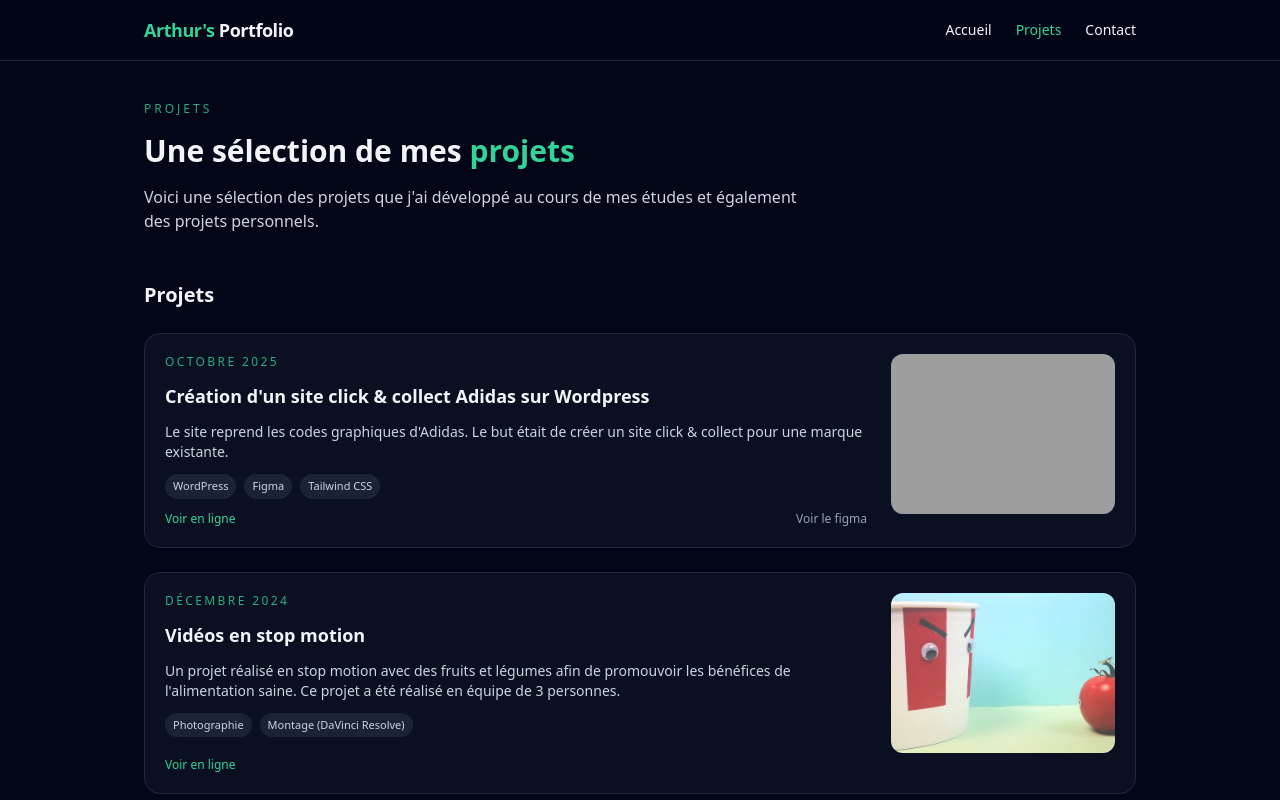
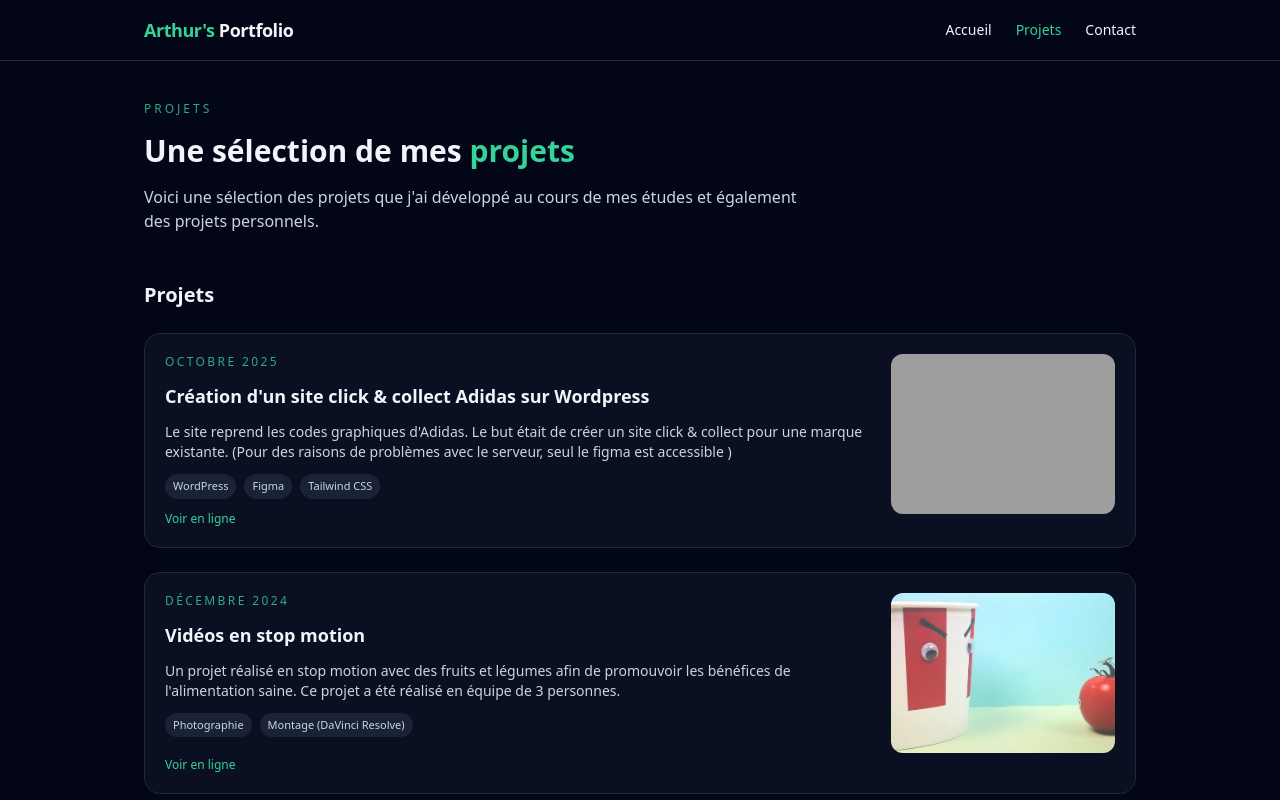
Before and after one commit to ArthurDesmoulins/Portfolio, a website built with Vite: page projects.html in a window 1280 px wide. Shown: the top 800 px of the page. Built offline with nearby package versions, Linux system fonts and the light colour scheme; grey boxes are pictures that could not be loaded.

Commit message:
feat: Update project links and descriptions, making project images clickable and clarifying Figma accessibility due to server issues.

```diff
--- a/projects.html
+++ b/projects.html
@@ -100,7 +100,9 @@
 
               <p class="text-sm text-slate-300">
                 Le site reprend les codes graphiques d'Adidas. Le but était de
-                créer un site click & collect pour une marque existante.
+                créer un site click & collect pour une marque existante. (Pour
+                des raisons de problèmes avec le serveur, seul le figma est
+                accessible )
               </p>
 
               <div class="flex flex-wrap gap-2 text-[11px] text-slate-300">
@@ -117,17 +119,17 @@
 
               <div class="mt-4 flex items-center justify-between text-xs">
                 <a
-                  href="https://sae3.01-arhur-desmoulins.mmidev.fr/"
+                  href="https://www.figma.com/design/fpRI3eIK2bZ8HbxLHRlLe4/Arthur-Desmoulins-%7C-Sa%C3%A93.01?node-id=1-100999&t=VTFPRJ2qvWYJICM1-1"
                   class="text-emerald-400 hover:underline"
                 >
                   Voir en ligne
                 </a>
-                <a
-                  href="https://www.figma.com/design/fpRI3eIK2bZ8HbxLHRlLe4/Arthur-Desmoulins-%7C-Sa%C3%A93.01?node-id=1-100999&t=VTFPRJ2qvWYJICM1-1"
+                <!-- <a
+                  href="https://sae3.01-arhur-desmoulins.mmidev.fr/"
                   class="text-slate-400 hover:underline"
                 >
                   Voir le figma
-                </a>
+                </a> -->
               </div>
             </div>
 
@@ -259,7 +261,8 @@
             </div>
 
             <!-- Image -->
-            <div
+            <a
+              href="https://eregaudie17.github.io/Sae-3.03/"
               class="w-full md:w-56 h-40 rounded-xl bg-slate-800 overflow-hidden flex-shrink-0"
             >
               <img
@@ -267,7 +270,7 @@
                 alt="Aperçu du projet Adidas"
                 class="w-full h-full object-cover group-hover:scale-105 transition-transform duration-300"
               />
-            </div>
+            </a>
           </article>
 
           <!-- Projet 4 -->
```
